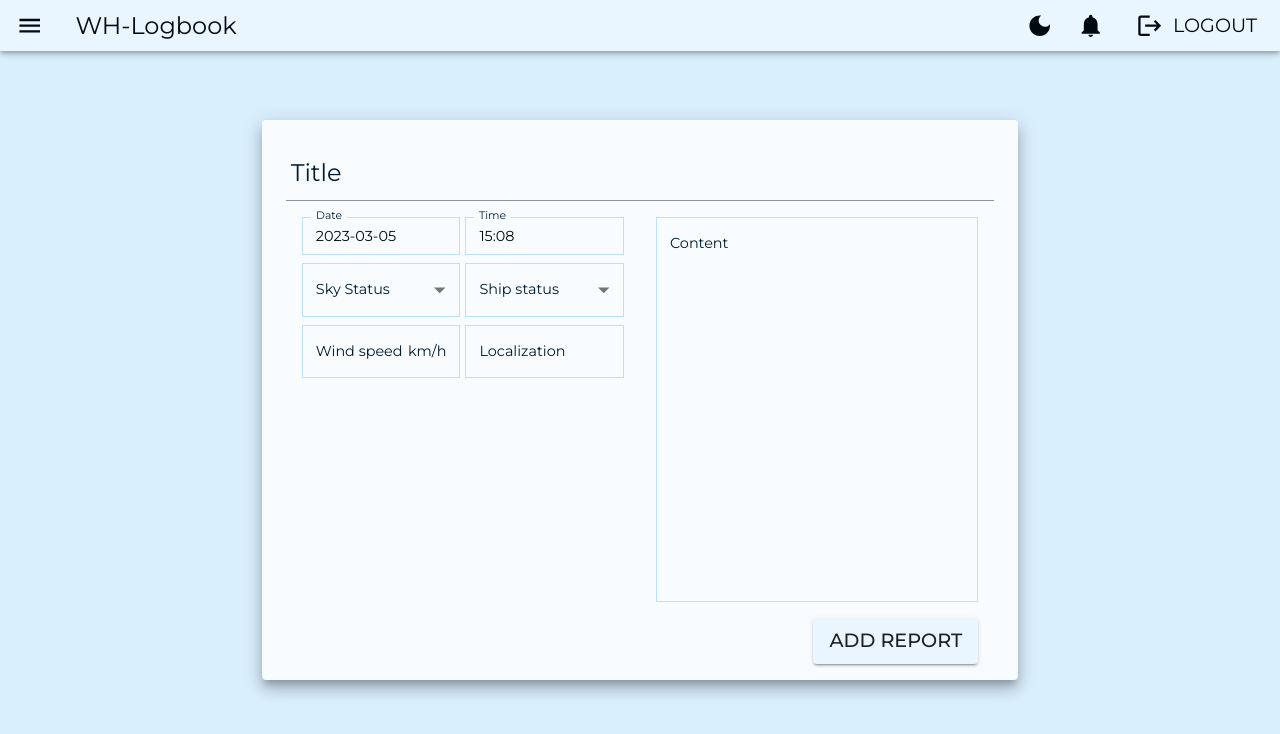
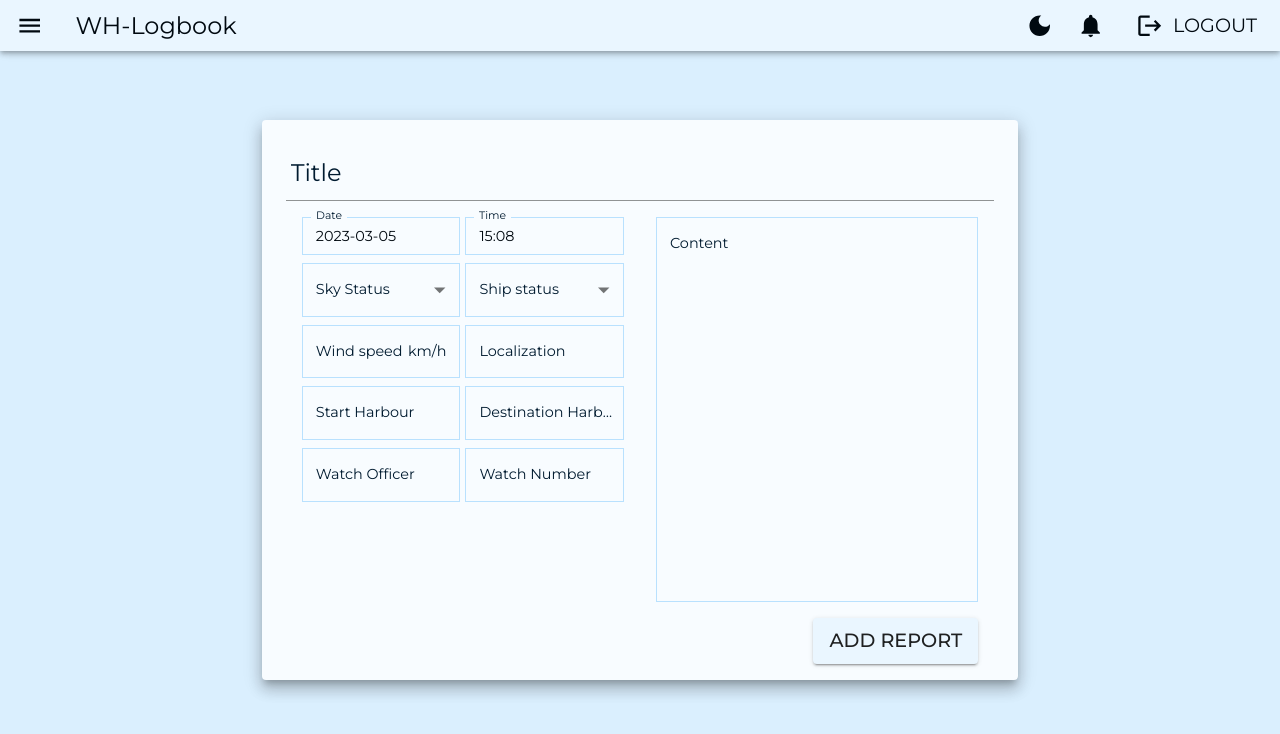
Before and after one commit to sbacanski0730/weather-and-hr-logbook-web, a React (Create React App) app: page /add-report in a window 1280 px wide. Shown: the top 734 px of the page. Built offline with nearby package versions, Linux system fonts and the light colour scheme.

Commit message:
Adding report and fetch reports
Added functionalities of adding report and fetching all users reports.

```diff
--- a/package.json
+++ b/package.json
@@ -11,6 +11,7 @@
         "@mui/x-data-grid": "^6.2.0",
         "@mui/x-date-pickers": "^6.0.0",
         "dayjs": "^1.11.7",
+        "prop-types": "^15.8.1",
         "react": "^18.2.0",
         "react-dom": "^18.2.0",
         "react-icons": "^4.8.0",
--- /dev/null
+++ b/src/contexts/ReportContext.js
@@ -0,0 +1,68 @@
+import { createContext, useState } from 'react';
+import propTypes from 'prop-types';
+import { API_ROUTES } from '../utils/constants';
+
+export const ReportContext = createContext();
+
+export const ReportContextProvider = ({ children }) => {
+    const [userReports, setUserReports] = useState([]);
+    const [isLoading, setIsLoading] = useState(false);
+
+    const fetchReports = async () => {
+        setIsLoading(true);
+        const response = await fetch(API_ROUTES.REPORTS, {
+            headers: {
+                method: 'post',
+                'content-type': 'application/json',
+                token: localStorage.getItem('token'),
+            },
+        })
+            .then((res) => res.json())
+            .catch((e) => console.log(e));
+
+        setUserReports(response.content);
+        console.log(response.content);
+
+        setTimeout(() => {
+            setIsLoading(false);
+        }, 2400);
+    };
+
+    const addReport = async (report) => {
+        console.log('report UI: ', report);
+        const response = await fetch('http://localhost:5014/report/add', {
+            method: 'POST',
+            headers: {
+                'Content-Type': 'application/json',
+                token: localStorage.getItem('token'),
+            },
+            body: JSON.stringify({
+                title: report.title,
+                date: `${report.date}T${report.time}`,
+                skyStatus: report.sky_status,
+                shipStatus: report.ship_status,
+                windSpeed: report.wind_speed,
+                shipLocalization: report.ship_localization,
+                startHarbour: report.startHarbour,
+                destinationHarbour: report.destinationHarbour,
+                watchNumber: report.watchNumber,
+                watchOfficer: report.watchOfficer,
+                content: report.content,
+            }),
+        }).then((res) => res.json());
+        console.log(response);
+        return { status: response.status, message: response.message };
+    };
+
+    return (
+        <>
+            <ReportContext.Provider value={{ userReports, fetchReports, isLoading, addReport }}>
+                {children}
+            </ReportContext.Provider>
+        </>
+    );
+};
+
+ReportContextProvider.propTypes = {
+    children: propTypes.node,
+};
--- a/src/layouts/MainLayout.jsx
+++ b/src/layouts/MainLayout.jsx
@@ -1,9 +1,11 @@
 import { Outlet } from 'react-router-dom';
 import Container from '@mui/material/Container';
 import UserInterface from '../components/UserInterface/UserInterface.jsx';
+import { ReportContextProvider } from '../contexts/ReportContext';
 
 const MainLayout = () => (
     <>
+        <ReportContextProvider>
             <UserInterface />
             <Container
                 maxWidth={false}
@@ -19,6 +21,7 @@ const MainLayout = () => (
             >
                 <Outlet />
             </Container>
+        </ReportContextProvider>
     </>
 );
 
--- a/src/pages/AddReportPage.jsx
+++ b/src/pages/AddReportPage.jsx
@@ -1,4 +1,4 @@
-import React, { useState } from 'react';
+import React, { useState, useContext } from 'react';
 import Container from '@mui/material/Container';
 import Box from '@mui/material/Box';
 import Paper from '@mui/material/Paper';
@@ -20,22 +20,32 @@ import {
     BsFillCloudsFill,
     BsFillCloudFill,
 } from 'react-icons/bs';
+import { Typography } from '@mui/material';
+import { ReportContext } from '../contexts/ReportContext';
 
 import CustomTimePicker from '../components/styled-components/CustomTimePicker.jsx';
 import CustomDatePicker from '../components/styled-components/CustomDatePicker.jsx';
 import CustomButton from '../components/styled-components/CustomButton.jsx';
 import CustomTitleTextField from '../components/styled-components/CustomTitleTextField.jsx';
 import CustomTextField from '../components/styled-components/CustomTextField.jsx';
+import reportValidation from '../utils/reportValidation';
 
 const AddReport = () => {
+    const { addReport } = useContext(ReportContext);
+    const [info, setInfo] = useState('');
+    const [infoColor, setInfoColor] = useState('green');
     const [report, setReport] = useState({
         title: '',
-        date: new Date().toISOString().slice(0, 10),
+        date: new Date().toJSON().slice(0, 10),
         time: new Date().toTimeString().slice(0, 8),
         sky_status: '',
         ship_status: '',
         wind_speed: '',
         ship_localization: '',
+        startHarbour: '',
+        destinationHarbour: '',
+        watchNumber: 1,
+        watchOfficer: '-',
         employees: [],
         content: '',
     });
@@ -50,7 +60,27 @@ const AddReport = () => {
         content_error: false,
     });
 
-    const handleAddReport = () => {};
+    const handleAddReport = async () => {
+        console.log(report);
+        try {
+            reportValidation(report);
+            const response = await addReport(report);
+            if (response.status === false) {
+                setInfo(response.message);
+                setInfoColor('red');
+                setTimeout(() => setInfo(''), 5000);
+            }
+            if (response.status === true) {
+                setInfo('Report added');
+                setInfoColor('green');
+                setTimeout(() => setInfo(''), 5000);
+            }
+        } catch (err) {
+            setInfo(err.message);
+            setInfoColor('red');
+            setTimeout(() => setInfo(''), 10000);
+        }
+    };
 
     return (
         <>
@@ -132,7 +162,6 @@ const AddReport = () => {
                                             <CustomDatePicker
                                                 label="Date"
                                                 fullWidth
-                                                // error={error.date_error ? true : false}
                                                 error={true}
                                                 format="YYYY-MM-DD"
                                                 value={dayjs(report.date)}
@@ -144,10 +173,16 @@ const AddReport = () => {
                                                     },
                                                 }}
                                                 inputFormat="dd-MM-yyyy"
-                                                onChange={(newValue) => {
+                                                onChange={(e) => {
                                                     setReport({
                                                         ...report,
-                                                        date: newValue.$d.toISOString(),
+                                                        date: `${e.$d
+                                                            .toLocaleDateString()
+                                                            .slice(6, 10)}-${e.$d
+                                                            .toLocaleDateString()
+                                                            .slice(3, 5)}-${e.$d
+                                                            .toLocaleDateString()
+                                                            .slice(0, 2)}`,
                                                     });
                                                 }}
                                             />
@@ -157,7 +192,6 @@ const AddReport = () => {
                                                 fullWidth
                                                 ampm={false}
                                                 label="Time"
-                                                // value={dayjs(report.time)}
                                                 value={dayjs(report.time, 'HH:mm')}
                                                 slotProps={{
                                                     textField: {
@@ -166,12 +200,10 @@ const AddReport = () => {
                                                         size: 'small',
                                                     },
                                                 }}
-                                                onChange={(newValue) => {
+                                                onChange={(e) => {
                                                     setReport({
                                                         ...report,
-                                                        time: newValue.$d
-                                                            .toTimeString()
-                                                            .slice(0, 8),
+                                                        time: e.$d.toLocaleTimeString(),
                                                     });
                                                 }}
                                             />
@@ -264,7 +296,6 @@ const AddReport = () => {
                                                     </InputAdornment>
                                                 ),
                                             }}
-                                            // TODO: validate "wind_speed" - just numbers, no letters
                                             onChange={(e) =>
                                                 setReport({
                                                     ...report,
@@ -272,10 +303,74 @@ const AddReport = () => {
                                                 })
                                             }
                                         />
-                                        {/* TODO: validate "localization" - just proper localization format */}
+
                                         <CustomTextField
                                             fullWidth
                                             label="Localization"
+                                            error={!!error.ship_localization_error}
+                                            onChange={(e) =>
+                                                setReport({
+                                                    ...report,
+                                                    ship_localization: e.target.value,
+                                                })
+                                            }
+                                        />
+                                    </Box>
+                                    <Box
+                                        sx={{
+                                            // border: '1px dashed pink',
+                                            display: 'flex',
+                                            flexDirection: 'row',
+                                            width: '100%',
+                                            gap: '5px',
+                                        }}
+                                    >
+                                        <CustomTextField
+                                            fullWidth
+                                            label="Start Harbour"
+                                            onChange={(e) =>
+                                                setReport({
+                                                    ...report,
+                                                    startHarbour: e.target.value,
+                                                })
+                                            }
+                                        />
+
+                                        <CustomTextField
+                                            fullWidth
+                                            label="Destination Harbour"
+                                            error={!!error.ship_localization_error}
+                                            onChange={(e) =>
+                                                setReport({
+                                                    ...report,
+                                                    destinationHarbour: e.target.value,
+                                                })
+                                            }
+                                        />
+                                    </Box>
+                                    <Box
+                                        sx={{
+                                            // border: '1px dashed pink',
+                                            display: 'flex',
+                                            flexDirection: 'row',
+                                            width: '100%',
+                                            gap: '5px',
+                                        }}
+                                    >
+                                        <CustomTextField
+                                            fullWidth
+                                            label="Watch Officer"
+                                            onChange={(e) =>
+                                                setReport({
+                                                    ...report,
+                                                    watchOfficer: e.target.value,
+                                                })
+                                            }
+                                        />
+
+                                        <CustomTextField
+                                            fullWidth
+                                            label="Watch Number"
                                             error={!!error.ship_localization_error}
                                             onChange={(e) =>
                                                 setReport({
@@ -294,8 +389,6 @@ const AddReport = () => {
                                 md={12}
                                 lg={6}
                                 sx={{
-                                    // display: 'flex',
-                                    // border: '1px dashed orange',
                                     p: 2,
                                 }}
                             >
@@ -329,9 +422,17 @@ const AddReport = () => {
                                 width: '100%',
                                 display: 'flex',
                                 justifyContent: 'end',
+                                alignItems: 'center',
                                 px: 2,
+                                gap: '10px',
                             }}
                         >
+                            <Typography
+                                variant="h5"
+                                sx={{ fontWeight: 600, color: `${infoColor}` }}
+                            >
+                                {info}
+                            </Typography>
                             <CustomButton variant="contained" onClick={handleAddReport}>
                                 Add Report
                             </CustomButton>
--- a/src/utils/constants.js
+++ b/src/utils/constants.js
@@ -5,6 +5,7 @@ export const API_ROUTES = {
     REGISTER: `${API_URL}/auth/register`,
     REPORTS: `${API_URL}/user/get-all-reports`,
     GET_USER: `${API_URL}/user/get-user`,
+    ADD_REPORT: `${API_URL}/report/add`,
 };
 
 export const APP_ROUTES = {
--- /dev/null
+++ b/src/utils/reportValidation.js
@@ -0,0 +1,22 @@
+const reportValidation = (report) => {
+    if (!report.title) throw new Error('Report needs to have a title');
+
+    if (!report.date) throw new Error('Report needs to have a date');
+
+    if (!report.sky_status) throw new Error('Report needs to have a sky status');
+
+    if (!report.ship_status) throw new Error('Report needs to have a ship status');
+
+    if (!report.wind_speed) throw new Error('Report needs to have a wind speed');
+
+    if (!/^\d+$/.test(report.wind_speed)) throw new Error('Wind speed has to be a number');
+
+    if (!report.ship_localization) throw new Error('Report needs to have a ship localization');
+
+    if (!report.startHarbour) throw new Error('Report needs to have a start harbour name');
+
+    if (!report.destinationHarbour)
+        throw new Error('Report needs to have a destination harbour name');
+};
+
+export default reportValidation;
```
Also changed, not shown: src/pages/ReportsListPage.jsx (+4 -24 lines), .eslintrc.json, 1 other file (tests, documents, lock files or other folders). Lines whose indentation alone changed are shown as unchanged.
